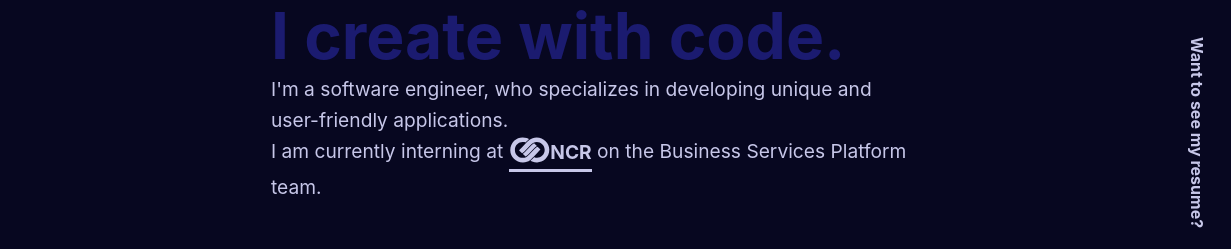
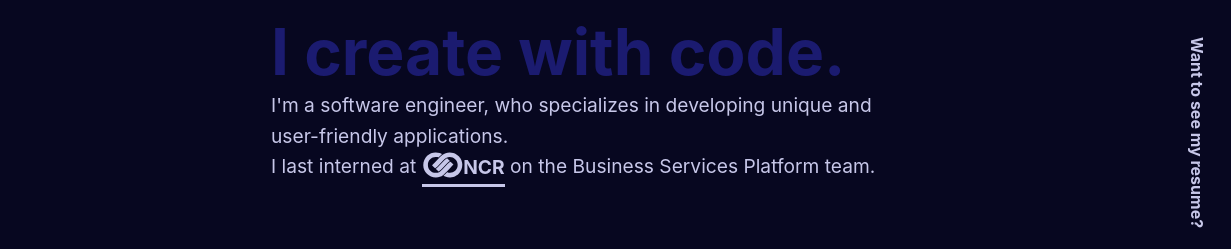
Before and after one commit to wadethestealth/wadethestealth.github.io, a plain HTML site: page index.html in a window 1280 px wide. Shown: the part 412-661 px from the top of the page, 49-1280 px from the left. Drawn offline with Linux system fonts and the light colour scheme.

Commit message:
update headline

```diff
--- a/index.html
+++ b/index.html
@@ -20,7 +20,7 @@
         <h1><span class="hex">x00</span> Hi, my name is</h1>
         <p class="finish-header">Thomas Wade Denton III.</p>
         <h2>I create with code.</h2>
-        <p>I'm a software engineer, who specializes in developing unique and user-friendly applications.<br/>I am currently interning at
+        <p>I'm a software engineer, who specializes in developing unique and user-friendly applications.<br/>I last interned at
           <a id="NCR" href="https://www.ncr.com/">
             <svg
               xmlns:dc="http://purl.org/dc/elements/1.1/"
```
